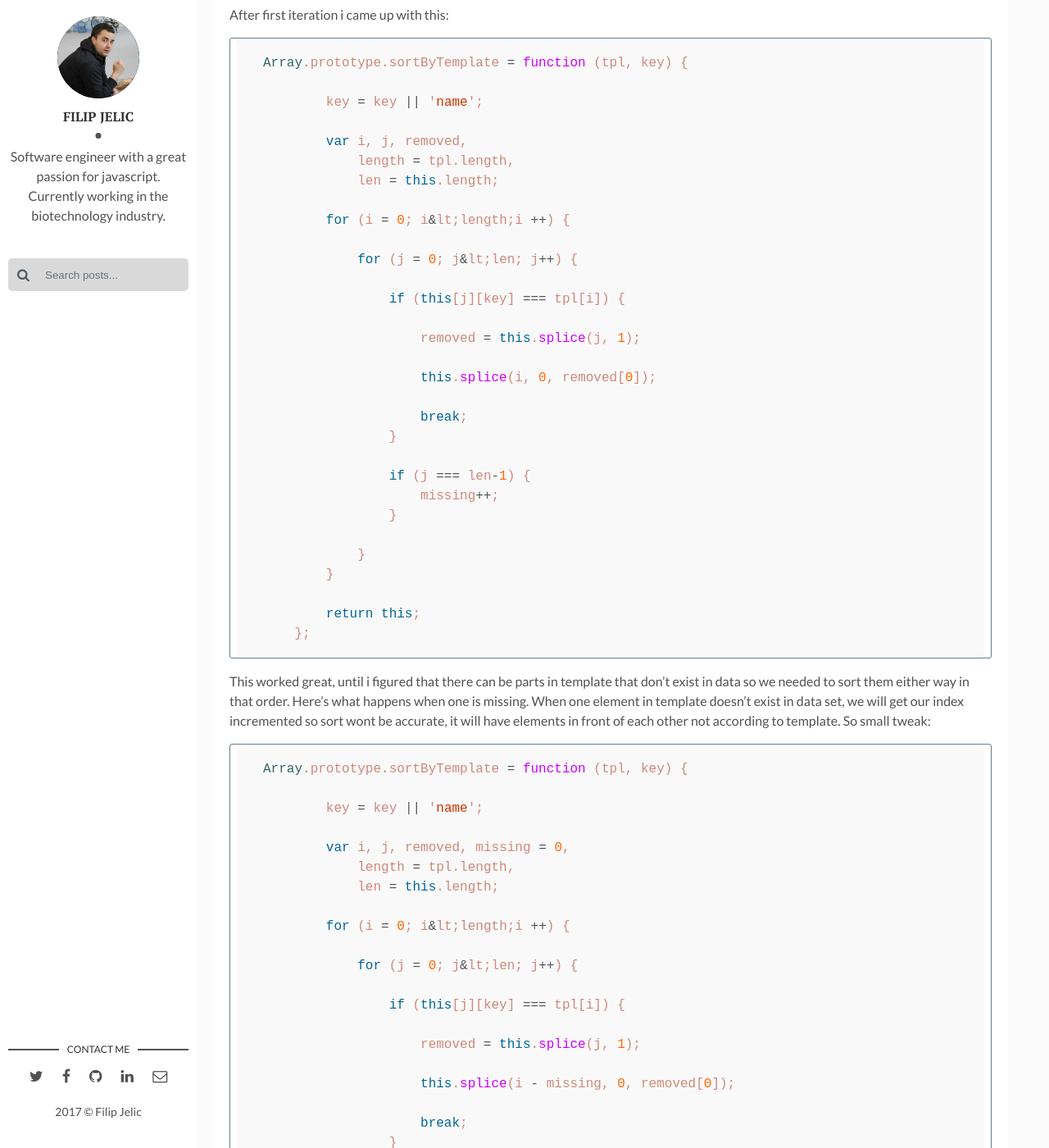
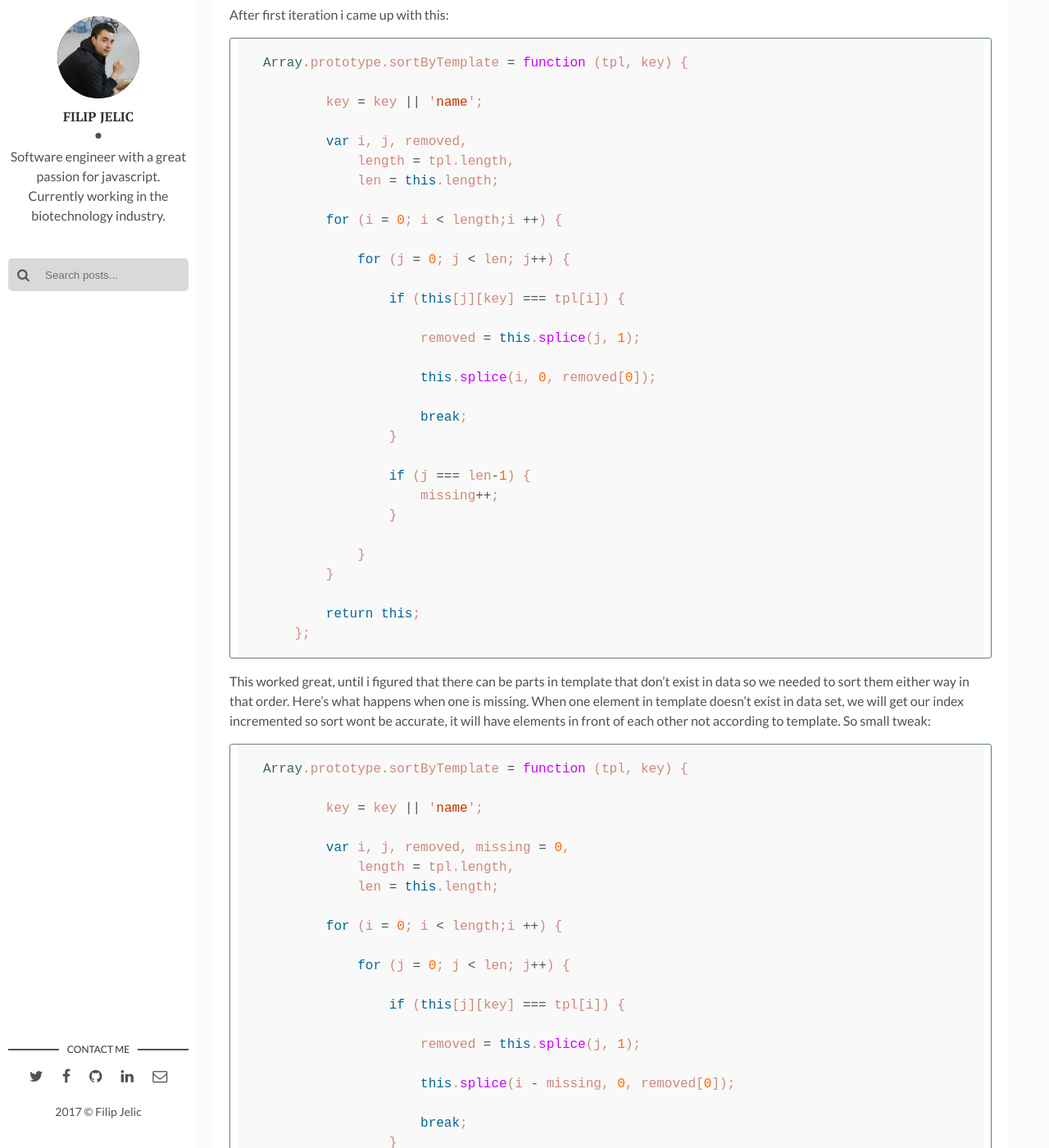
Before and after one commit to flipio/flipio.github.io, a Jekyll site: the page built from _posts/2015-11-18-sorting-array-of-objects-by-template.markdown, in a window 1280 px wide and 1400 px high, scrolled down 1192 px. Shown: the whole window at 82% size. Built offline with Jekyll 4.4.1, drawn with Linux system fonts in a browser that asks for light colours; comment, search, counter and statistics services are not loaded; part of the change alters nothing that is shown.

```diff
--- a/_posts/2015-11-18-sorting-array-of-objects-by-template.markdown
+++ b/_posts/2015-11-18-sorting-array-of-objects-by-template.markdown
@@ -45,9 +45,9 @@ Array.prototype.sortByTemplate = function (tpl, key) {
             length = tpl.length,
             len = this.length;
 
-        for (i = 0; i&lt;length;i ++) {
+        for (i = 0; i < length;i ++) {
 
-            for (j = 0; j&lt;len; j++) {
+            for (j = 0; j < len; j++) {
 
                 if (this[j][key] === tpl[i]) {
 
@@ -82,9 +82,9 @@ Array.prototype.sortByTemplate = function (tpl, key) {
             length = tpl.length,
             len = this.length;
 
-        for (i = 0; i&lt;length;i ++) {
+        for (i = 0; i < length;i ++) {
 
-            for (j = 0; j&lt;len; j++) {
+            for (j = 0; j < len; j++) {
 
                 if (this[j][key] === tpl[i]) {
 
```
